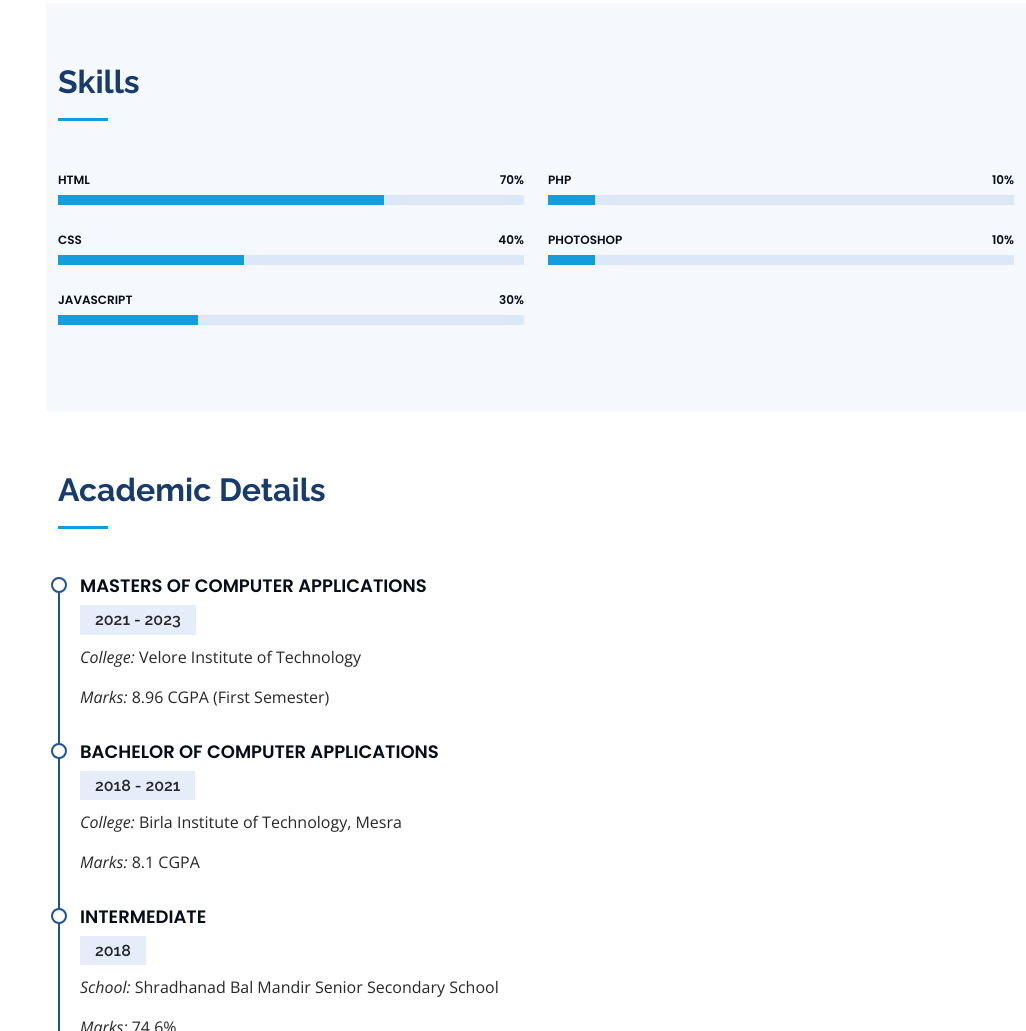
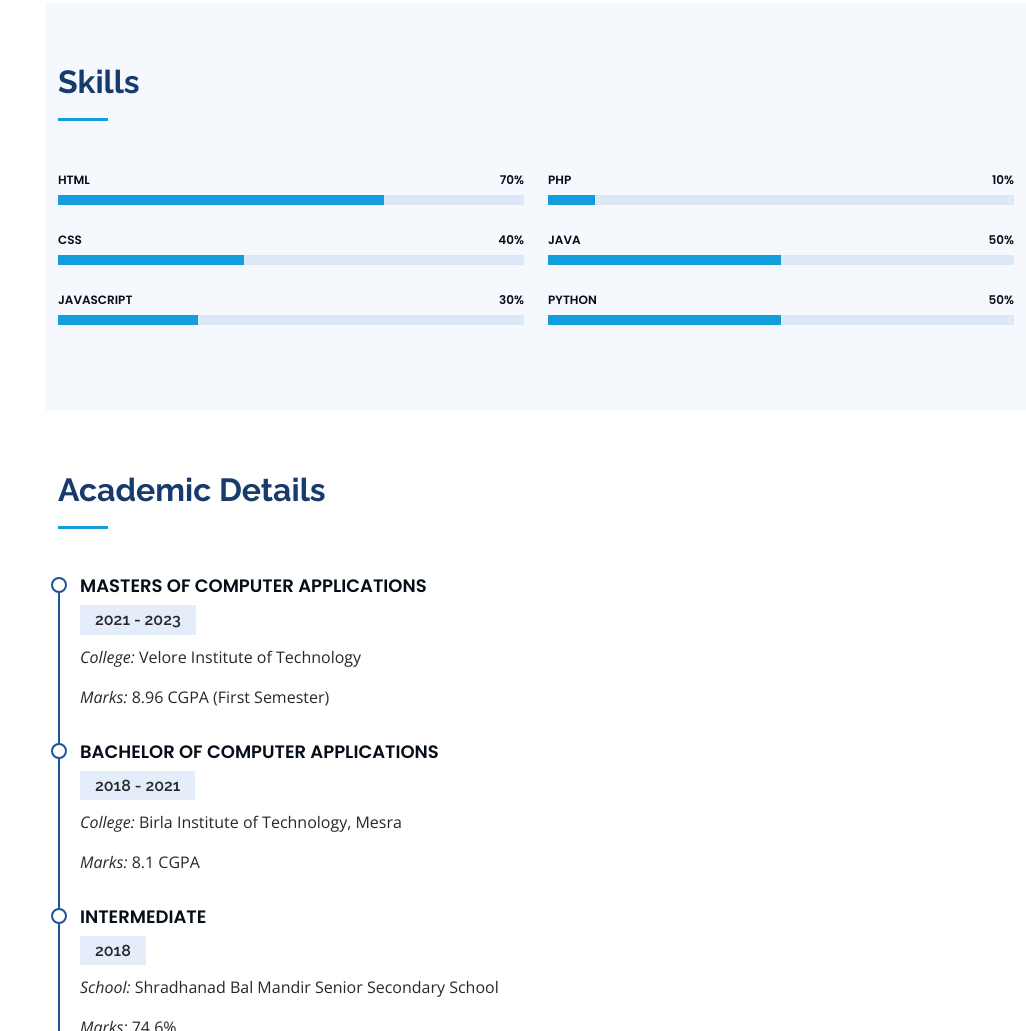
Before and after one commit to ADKR-26/Portfolio, a plain HTML site: page index.html in a window 1280 px wide. Shown: the part 1817-2848 px from the top of the page, without its empty margins (254-1280 px from the left). Drawn offline with nearby package versions, Linux system fonts and the light colour scheme.

Commit message:
Update index.html

```diff
--- a/index.html
+++ b/index.html
@@ -173,9 +173,16 @@
             </div>
 
             <div class="progress">
-              <span class="skill">Photoshop <i class="val">10%</i></span>
+              <span class="skill">Java <i class="val">50%</i></span>
               <div class="progress-bar-wrap">
-                <div class="progress-bar" role="progressbar" aria-valuenow="10" aria-valuemin="0" aria-valuemax="100"></div>
+                <div class="progress-bar" role="progressbar" aria-valuenow="50" aria-valuemin="0" aria-valuemax="100"></div>
+              </div>
+            </div>
+
+            <div class="progress">
+              <span class="skill">Python <i class="val">50%</i></span>
+              <div class="progress-bar-wrap">
+                <div class="progress-bar" role="progressbar" aria-valuenow="50" aria-valuemin="0" aria-valuemax="100"></div>
               </div>
             </div>
 
```
